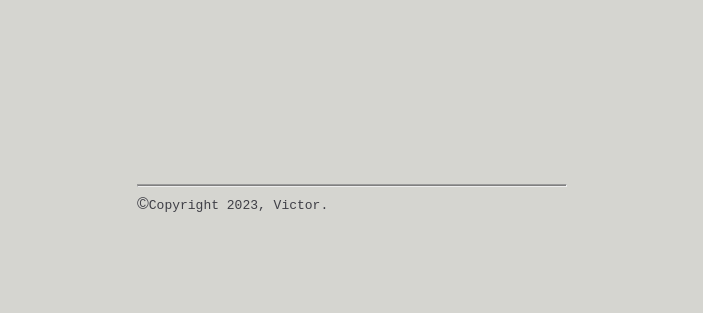
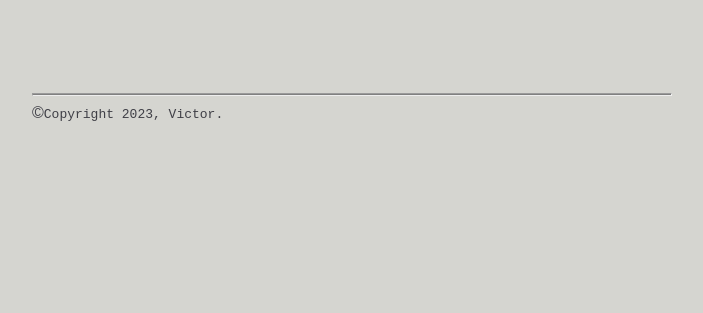
Before and after one commit to Victor1235813/Victor1235813.github.io, a website: page index.html in a window 1280 px wide. Shown: the part 1160-1473 px from the top of the page, without its empty margins (288-991 px from the left). After the commit the page ends 1382 px from the top, so only its background shows below. Drawn offline with Linux system fonts and the light colour scheme.

Commit message:
Update master.css

```diff
--- a/css/master.css
+++ b/css/master.css
@@ -3,7 +3,7 @@ body {
   color: rgb(63, 63, 70);
   text-align: left;
   font-family: Arial, Helvetica, sans-serif;
-  margin: 100px 425px;
+  margin: 100px 25%;
 }
 
 .navigation_bar {
```
